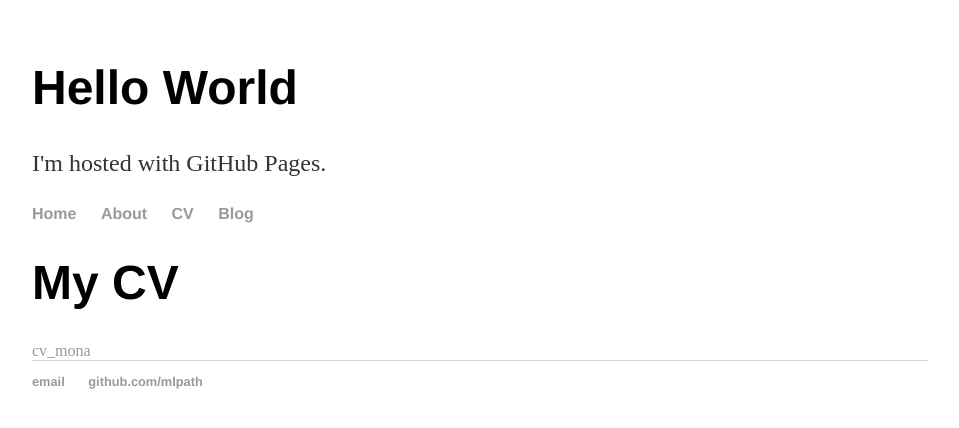
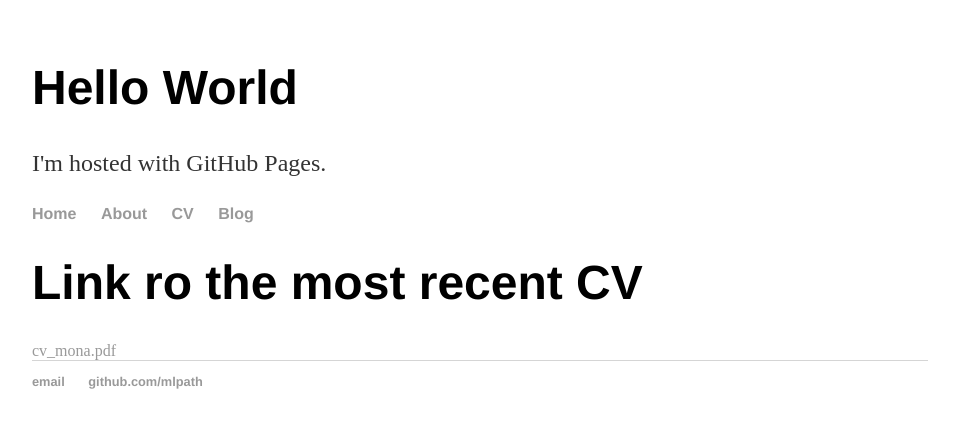
Before and after one commit to mlpath/mlpath.github.io, a Jekyll site: the page built from cv/index.html, in a window 1280 px wide. Shown: the top 428 px of the page, without its empty margins (160-1119 px from the left). Built offline with Jekyll 4.4.1, drawn with Linux system fonts in a browser that asks for light colours.

Commit message:
Update index.html

```diff
--- a/cv/index.html
+++ b/cv/index.html
@@ -1,6 +1,6 @@
 ---
 layout: default
-title: My CV
+title: Link ro the most recent CV
 ---
 	<h1>{{ page.title }}</h1>
-	<a href="http://github.com/mlpath/mlpath.github.io/cv/cv_mona.pdf">cv_mona</a>
+	<a href="https://github.com/mlpath/mlpath.github.io/tree/master/cv/cv_mona.pdf">cv_mona.pdf</a>
```
